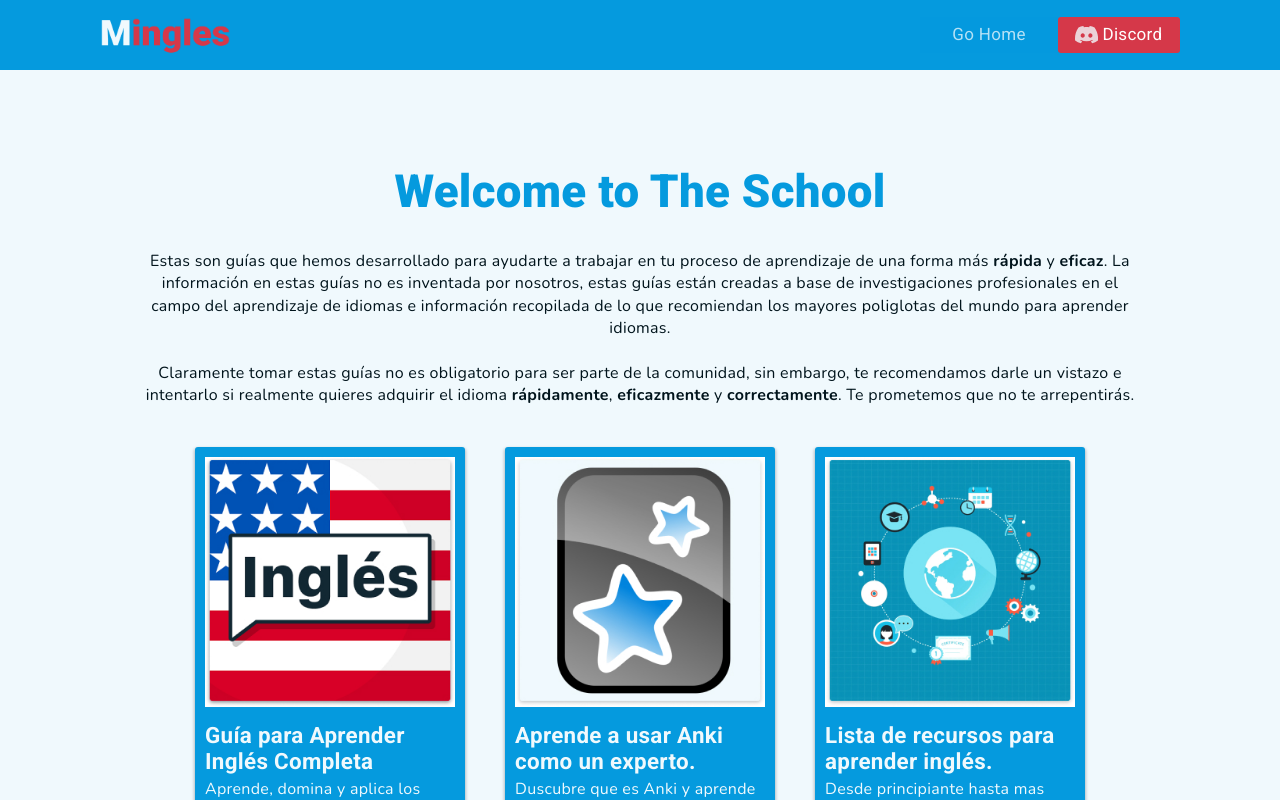
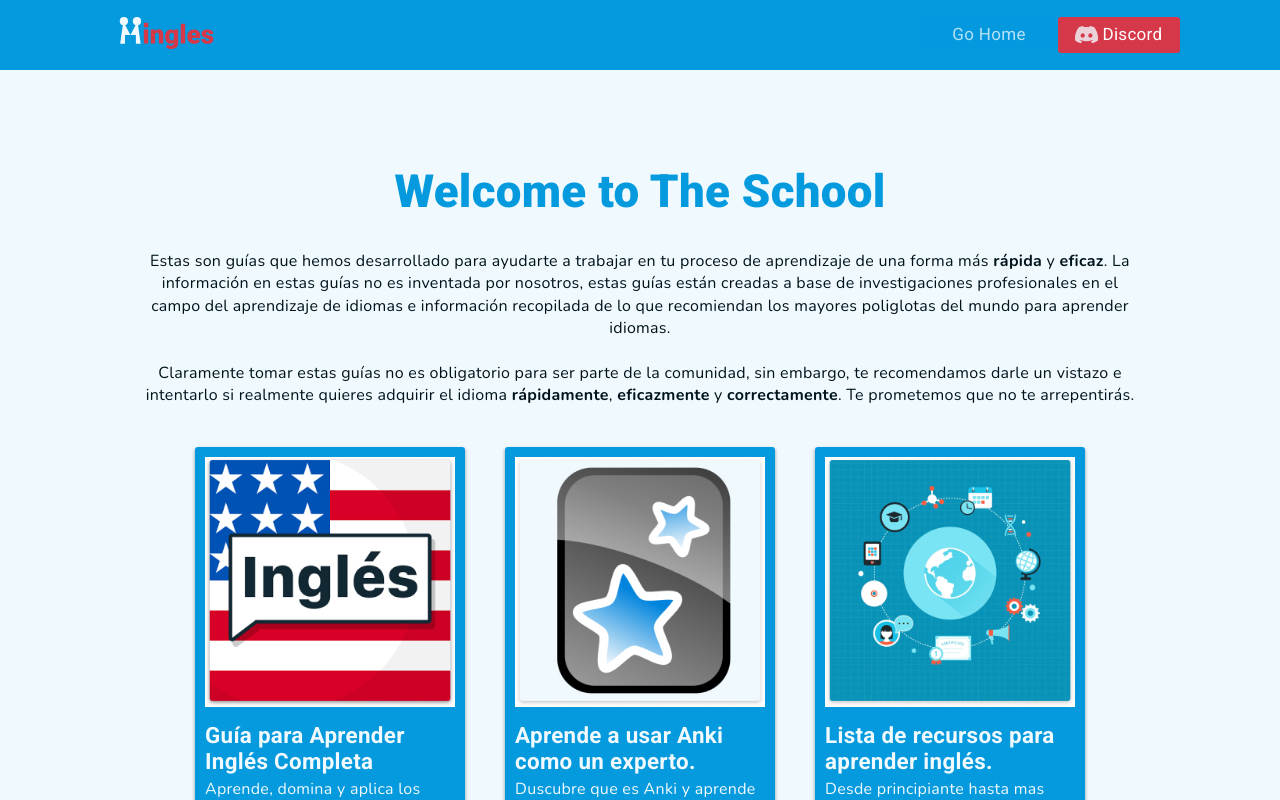
Before and after one commit to dario-chic/mingles, a Next.js app: page /school in a window 1280 px wide. Shown: the top 800 px of the page. Built offline with nearby package versions, Linux system fonts and the light colour scheme.

Commit message:
nav icons

```diff
--- a/components/About.js
+++ b/components/About.js
@@ -6,7 +6,7 @@ import Help from "./svg/Help";
 import Learn from "./svg/Learn";
 import Meet from "./svg/Meet";
 
-const description = `En <span class="bold">Mingles</span> queremos ayudarte a <span class="bold">expandir tus oportunidades</span> en la vida a través del inglés, enseñándote los mejores método y dandote las herramientas realmente eficaces para que por fin aprendas no solo el inglés, sino cualquier idioma que desees.
+const description = `En <span class="bold">Mingles</span> queremos ayudarte a <span class="bold">expandir tus oportunidades</span> en la vida a través del inglés, enseñándote los mejores métodos y las herramientas realmente eficaces para que por fin aprendas no solo el inglés, sino cualquier idioma que desees.
 
 Somos una comunidad Latinoamericana donde ayudamos a las personas a aprender inglés de manera <span class="bold">rápida</span>, <span class="bold">fácil</span>, <span class="bold">eficaz</span> y de <span class="bold">forma gratuita</span>.
 
--- a/components/School.js
+++ b/components/School.js
@@ -7,7 +7,7 @@ import Section from "./Section";
 
 const description = `Somos conscientes de que puede ser realmente complicado <span class="bold">aprender un idioma de forma correcta</span>, es por eso que hemos creamos nuestra sección "<span class="bold">school</span>".
 
-Primero, es importante aclarar que realmente <span class="bold">no somos una escuela</span>, somos una comunidad. No impartimos clases para enseñarte gramática, listas de vocabulario ni nada parecido a los métodos convencionales. Nuestros métodos de enseñanza y de aprender idiomas van mucho más allá de todo eso.
+Primero, es importante aclarar que realmente <span class="bold">no somos una escuela</span>, somos una comunidad. No impartimos clases para enseñarte gramática, listas de vocabulario ni nada parecido a los métodos convencionales. Nuestros métodos de enseñanza y aprendizaje van mucho más allá de todo eso.
 
 Toda nuestra vida nos han hecho creer que el método tradicional es la única forma y el único camino para aprender inglés, pero que pensarías si te dijéramos que <span class="bold">estudiar gramática no es indispensable o totalmente necesario</span>. Probablemente, pensarías que estamos locos o que somos un fraude, pero no te apresures. La realidad es que hay un "<span class="bold">secreto</span>" detrás de aprender idiomas, y una vez que lo sepas tu vida cambiará completamente.
 
--- a/components/layouts/NavHome.js
+++ b/components/layouts/NavHome.js
@@ -60,7 +60,7 @@ const Nav = () => {
     >
       <Link href="/">
         <picture className="nav__logo">
-          <img src="/mingles-full-logo.png" alt="aguacandy-logo" />
+          <img src="/mingles-04.svg" alt="aguacandy-logo" />
         </picture>
       </Link>
       <span className="nav__bar" onClick={handleBar}>
--- a/components/layouts/NavSchool.js
+++ b/components/layouts/NavSchool.js
@@ -60,7 +60,7 @@ const Nav = () => {
     >
       <Link href="/">
         <picture className="nav__logo">
-          <img src="/mingles-full-logo.png" alt="mingles-logo" />
+          <img src="/mingles-04.svg" alt="aguacandy-logo" />
         </picture>
       </Link>
       <span className="nav__bar" onClick={handleBar}>
```
